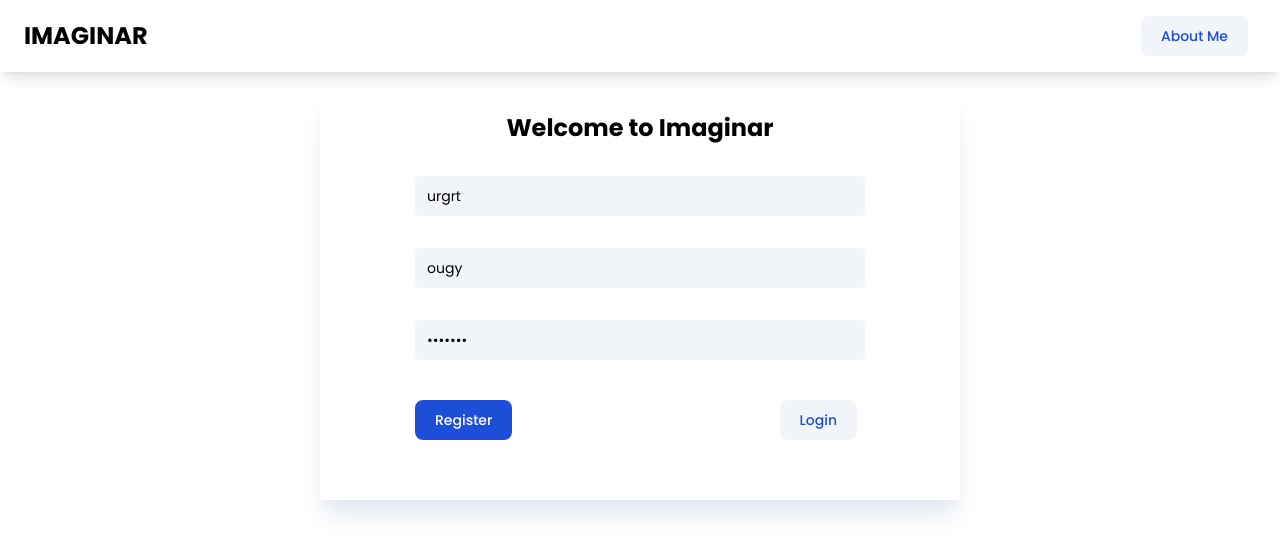
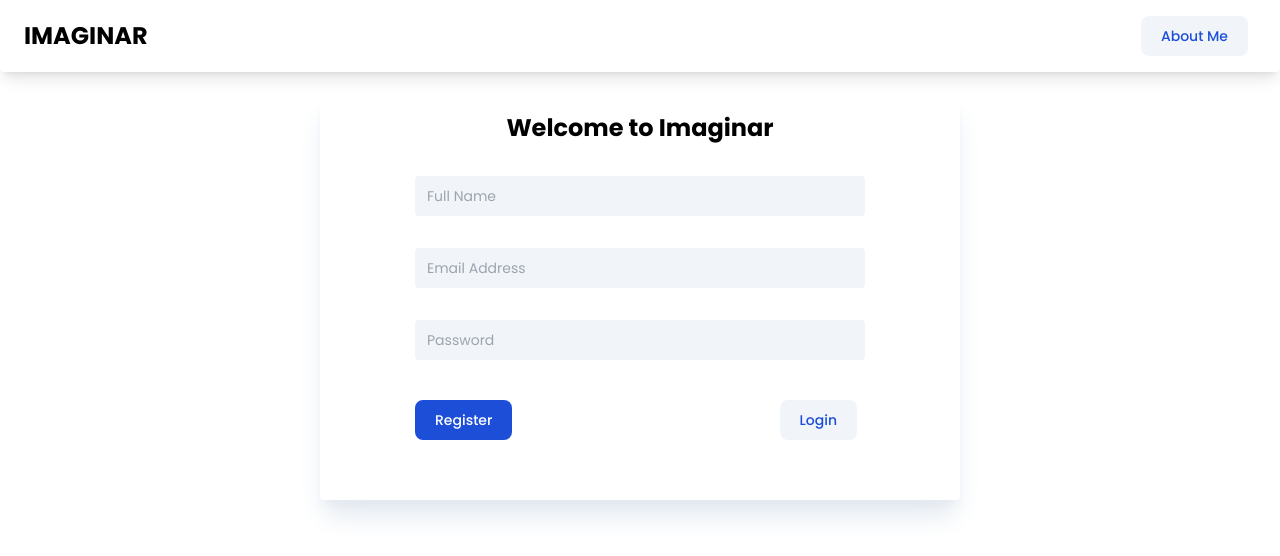
Before and after one commit to rahulrajput83/Imaginar, a React (Create React App) app in the folder frontend/: page /signup in a window 1280 px wide. Shown: the top 556 px of the page. Built offline with nearby package versions, Linux system fonts and the light colour scheme.

Commit message:
Fixed bugs

```diff
--- a/frontend/src/Component/Signup.js
+++ b/frontend/src/Component/Signup.js
@@ -11,9 +11,9 @@ function Signup() {
     const [fullnameInvalid, setFullNameInvalid] = useState(false);
 
     const [registerData, setRegisterData] = useState({
-        fullName: 'urgrt',
-        email: 'ougy',
-        password: 'igfhygr'
+        fullName: '',
+        email: '',
+        password: ''
     })
 
     const onChange = (e) => {
```
